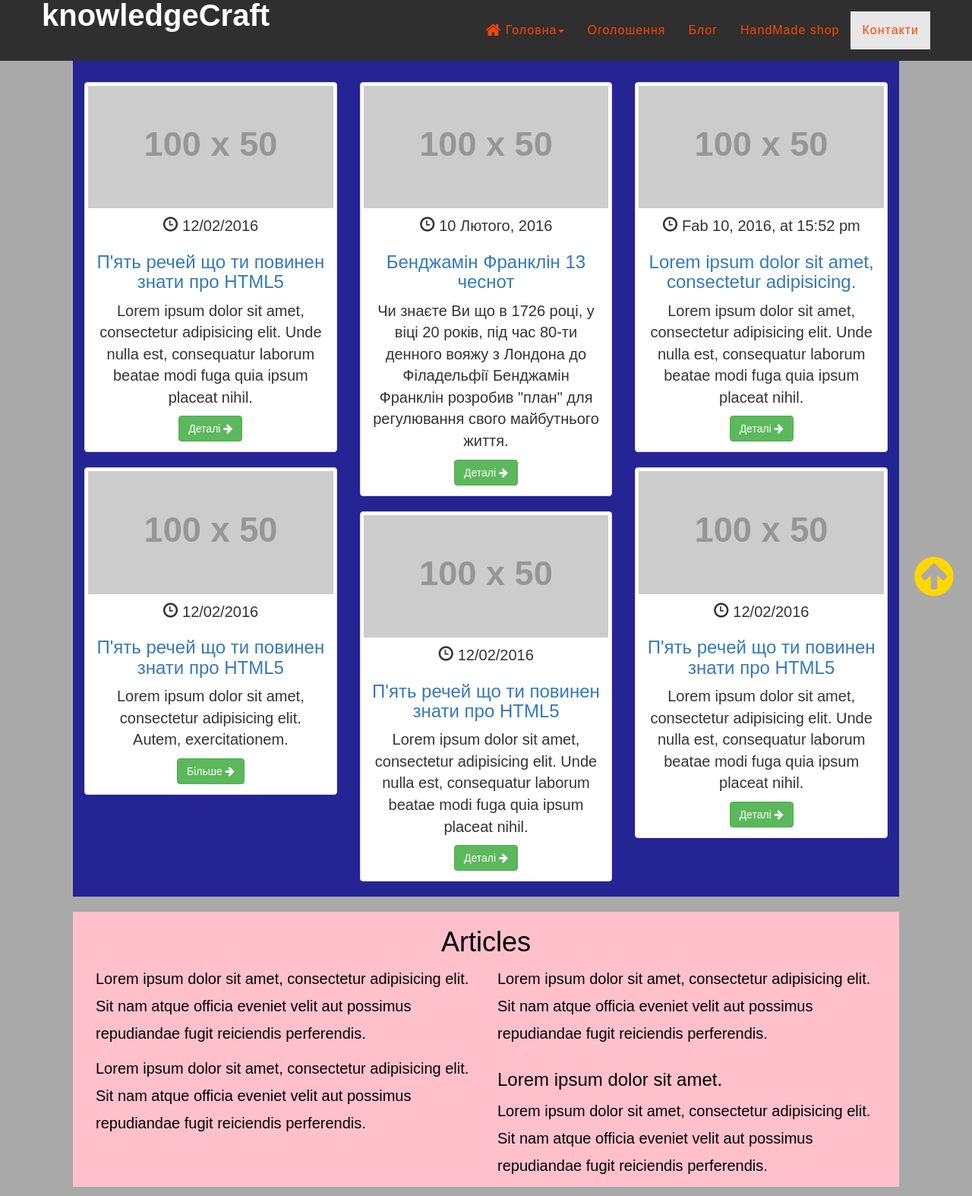
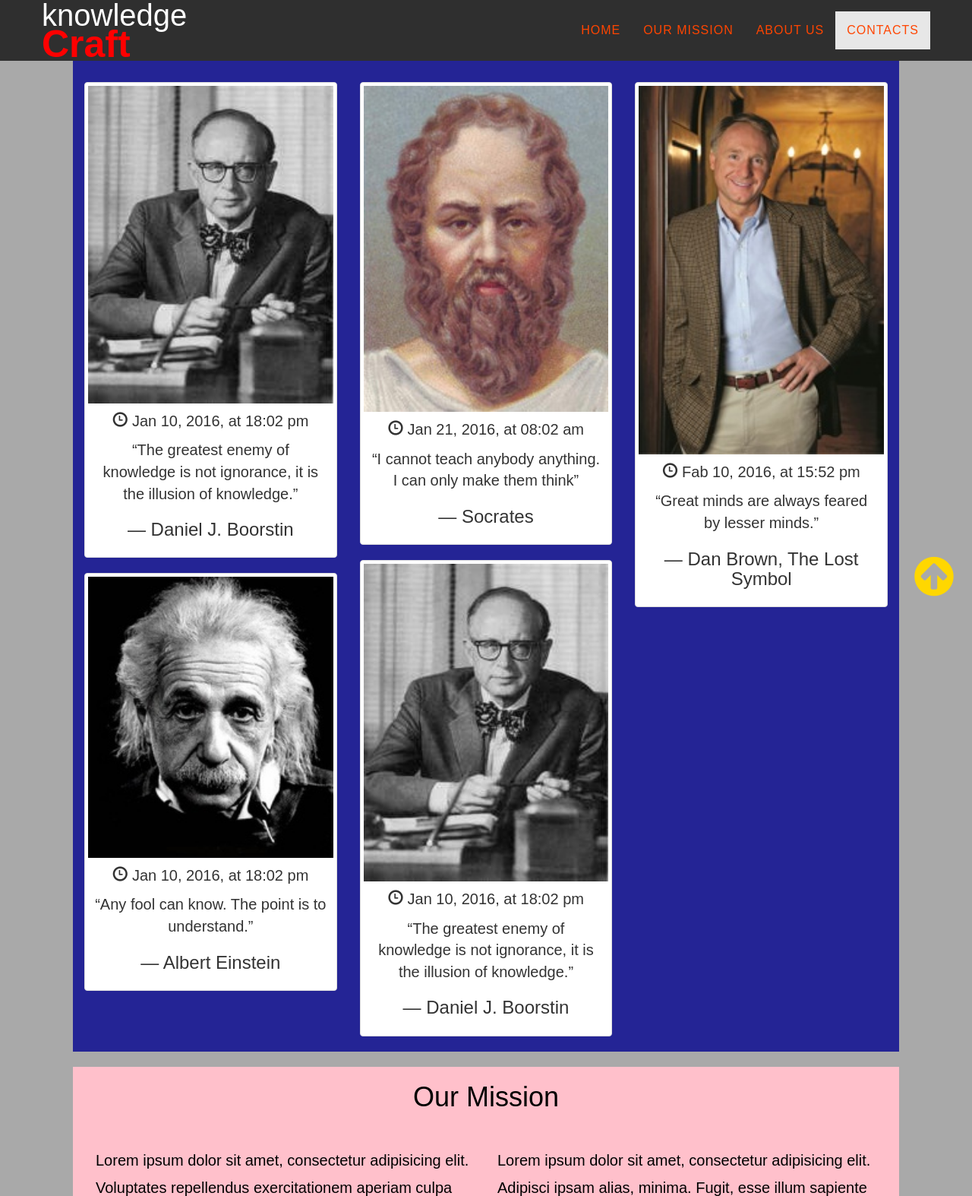
Before and after one commit to knowledgeCraft/knowledgeCraft.github.io, a plain HTML site: page index.html in a window 1280 px wide. Shown: the top 1574 px of the page at 76% size. Drawn offline with nearby package versions, Linux system fonts and the light colour scheme; placeholder pictures from the web are drawn by us.

Commit message:
Change brand

```diff
--- a/index.html
+++ b/index.html
@@ -37,40 +37,16 @@
       <button type="button" class="navbar-toggle" data-toggle="collapse" data-target="#myNavbar">
         <span class="icon-bar"></span>
         <span class="icon-bar"></span>
-        <span class="icon-bar"></span>             </button>
-      <a class="navbar-brand" id="logo" href="#"><b>knowledgeCraft</b><p id="motto"></p></a>
+        <span class="icon-bar"></span>
+      </button>
+      <a class="navbar-brand" id="logo" href="#">knowledge<p id="motto"><b>Craft</b></p></a>
     </div>
     <div class="collapse navbar-collapse" id="myNavbar">
       <ul class="nav navbar-nav navbar-right">
-        <li class="dropdown">
-          <a href="#home"><i class="fa fa-home fa-lg" aria-hidden="true"></i> Головна<span class="caret"></span>
-        </a>
-          <ul class="dropdown-menu" style="width:10px">
-            <li><a href="html-intro.html">Спорт</a></li>
-            <li><a href="css-intro.html">Культура</a></li>
-            <li><a href="js-intro.html">Мистецтво</a></li>
-            <li class="divider"></li>
-            <li><a href="sql-intro.html">SQL</a></li>
-            <li><a href="bootstrap-intro.html">Bootstrap</a></li>
-            <li><a href="jquery-intro.html">jQuery</a></li>
-          </ul>
-        </li>
-        <li class="dropdown">
-          <a href="#advertisement">Оголошення <span class="catret"></span>
-          </a>
-             <ul class="dropdown-menu" style="width:10px">
-            <li><a href="html-intro.html">Спорт</a></li>
-            <li><a href="css-intro.html">Культура</a></li>
-            <li><a href="js-intro.html">Мистецтво</a></li>
-            <li class="divider"></li>
-            <li><a href="sql-intro.html">SQL</a></li>
-            <li><a href="bootstrap-intro.html">Bootstrap</a></li>
-            <li><a href="jquery-intro.html">jQuery</a></li>
-          </ul>
-          </li>
-        <li><a href="#blog">Блог</a></li>
-        <li><a href="#shop">HandMade shop</a></li>
-        <li><a href="#contact">Контакти</a></li>
+        <li><a href="#home">HOME</a></li>
+        <li><a href="#mission">OUR MISSION</a></li>
+        <li><a href="#about">ABOUT US</a></li>
+        <li><a href="#contact">CONTACTS</a></li>
       </ul>
     </div>
   </div>
@@ -82,95 +58,61 @@
   <div class="row masonry" data-columns>
         <div class="item">
           <div class="thumbnail">
-              <img src="http://placehold.it/100x50" class="img-responsive" alt="Image" width="400" height="300">
+              <img src="images/daniel-boorstin.jpg" class="img-responsive" alt="Image" width="400" height="300">
             <div class="caption">
-              <p><span class="glyphicon glyphicon-time"></span> 12/02/2016</p>
-              <h3> <a href="pyat-rechej-pro-html-5.html">П'ять речей що ти повинен знати про HTML5</a></h3>
-              <p>Lorem ipsum dolor sit amet, consectetur adipisicing elit. Unde nulla est, consequatur laborum beatae modi fuga quia ipsum placeat nihil.</p>
-              <a href="pyat-rechej-pro-html-5.html" class="btn btn-success">Деталі <i class="fa fa-arrow-right"></i></a>
+              <p><span class="glyphicon glyphicon-time"></span> Jan 10, 2016, at 18:02 pm</p>
+              <p>“The greatest enemy of knowledge is not ignorance, it is the illusion of knowledge.”</p>
+              <h3>― Daniel J. Boorstin</h3>
             </div>
           </div>
         </div>
         <div class="item">
           <div class="thumbnail">
-              <img src="http://placehold.it/100x50" class="img-responsive" alt="Image" width="400" height="300">
+              <img src="images/socrates.jpg" class="img-responsive" alt="Image" width="400" height="300">
             <div class="caption">
-              <p><span class="glyphicon glyphicon-time"></span> 10 Лютого, 2016</p>
-              <h3> <a href="benjamin-franklin-13-virtues.html">Бенджамін Франклін 13 чеснот</a></h3>
-              <p>Чи знаєте Ви що в 1726 році, у віці 20 років, під час 80-ти денного вояжу з Лондона до Філадельфії Бенджамін Франклін розробив "план" для регулювання свого майбутнього життя.</p>
-              <a href="benjamin-franklin-13-virtues.html" class="btn btn-success">Деталі <i class="fa fa-arrow-right"></i></a>
+              <p><span class="glyphicon glyphicon-time"></span> Jan 21, 2016, at 08:02 am</p>
+              <p>“I cannot teach anybody anything. I can only make them think”</p>
+              <h3>― Socrates</h3>
             </div>
           </div>
         </div>
         <div class="item">
           <div class="thumbnail">
-              <img src="http://placehold.it/100x50" class="img-responsive" alt="Image" width="400" height="300">
+              <img src="images/dan-brown.jpg" class="img-responsive" alt="Image" width="400" height="300">
             <div class="caption">
               <p><span class="glyphicon glyphicon-time"></span> Fab 10, 2016, at 15:52 pm</p>
-              <h3> <a href="#">Lorem ipsum dolor sit amet, consectetur adipisicing.</a></h3>
-              <p>Lorem ipsum dolor sit amet, consectetur adipisicing elit. Unde nulla est, consequatur laborum beatae modi fuga quia ipsum placeat nihil.</p>
-              <a href="#" class="btn btn-success">Деталі <i class="fa fa-arrow-right"></i></a>
+              <p>“Great minds are always feared by lesser minds.”</p>
+              <h3>― Dan Brown, The Lost Symbol</h3>
             </div>
           </div>
         </div>
         <div class="item">
           <div class="thumbnail">
-              <img src="http://placehold.it/100x50" class="img-responsive" alt="Image" width="400" height="300">
+              <img src="images/albert-einstein.jpg" class="img-responsive" alt="Image" width="400" height="300">
             <div class="caption">
-              <p><span class="glyphicon glyphicon-time"></span> 12/02/2016</p>
-              <h3> <a href="pyat-rechej-pro-html-5.html">П'ять речей що ти повинен знати про HTML5</a></h3>
-              <p>Lorem ipsum dolor sit amet, consectetur adipisicing elit. Autem, exercitationem.</p>
-              <a href="pyat-rechej-pro-html-5.html" class="btn btn-success">Більше <i class="fa fa-arrow-right"></i></a>
+              <p><span class="glyphicon glyphicon-time"></span> Jan 10, 2016, at 18:02 pm</p>
+              <p>“Any fool can know. The point is to understand.”</p>
+              <h3>― Albert Einstein</h3>
             </div>
           </div>
         </div>
         <div class="item">
           <div class="thumbnail">
-              <img src="http://placehold.it/100x50" class="img-responsive" alt="Image" width="400" height="300">
+              <img src="images/daniel-boorstin.jpg" class="img-responsive" alt="Image" width="400" height="300">
             <div class="caption">
-              <p><span class="glyphicon glyphicon-time"></span> 12/02/2016</p>
-              <h3> <a href="pyat-rechej-pro-html-5.html">П'ять речей що ти повинен знати про HTML5</a></h3>
-              <p>Lorem ipsum dolor sit amet, consectetur adipisicing elit. Unde nulla est, consequatur laborum beatae modi fuga quia ipsum placeat nihil.</p>
-              <a href="pyat-rechej-pro-html-5.html" class="btn btn-success">Деталі <i class="fa fa-arrow-right"></i></a>
-            </div>
-          </div>
-        </div>
-        <div class="item">
-          <div class="thumbnail">
-              <img src="http://placehold.it/100x50" class="img-responsive" alt="Image" width="400" height="300">
-            <div class="caption">
-              <p><span class="glyphicon glyphicon-time"></span> 12/02/2016</p>
-              <h3> <a href="pyat-rechej-pro-html-5.html">П'ять речей що ти повинен знати про HTML5</a></h3>
-              <p>Lorem ipsum dolor sit amet, consectetur adipisicing elit. Unde nulla est, consequatur laborum beatae modi fuga quia ipsum placeat nihil.</p>
-              <a href="pyat-rechej-pro-html-5.html" class="btn btn-success">Деталі <i class="fa fa-arrow-right"></i></a>
+              <p><span class="glyphicon glyphicon-time"></span> Jan 10, 2016, at 18:02 pm</p>
+              <p>“The greatest enemy of knowledge is not ignorance, it is the illusion of knowledge.”</p>
+              <h3>― Daniel J. Boorstin</h3>
             </div>
           </div>
         </div>
   </div>
 </div>
 
-<!-- Second Container (Advertisement) -->
-<div class="container bg-2 page-scroll" id="advertisement">
-  <h1 class="text-center">Articles</h1>
-    <div class="col-md-6 up-bg-1 article-margin">
-        <p>Lorem ipsum dolor sit amet, consectetur adipisicing elit. Sit nam atque officia eveniet velit aut possimus repudiandae fugit reiciendis perferendis.</p>
-    </div>
-    <div class="col-md-6 up-bg-2 article-margin">
-        <p>Lorem ipsum dolor sit amet, consectetur adipisicing elit. Sit nam atque officia eveniet velit aut possimus repudiandae fugit reiciendis perferendis.</p>
-    </div>
-    <div class="col-md-6 up-bg-3 article-margin">
-        <p>Lorem ipsum dolor sit amet, consectetur adipisicing elit. Sit nam atque officia eveniet velit aut possimus repudiandae fugit reiciendis perferendis.</p>
-    </div>
-    <div class="col-md-6 up-bg-4 article-margin">
-        <h3>Lorem ipsum dolor sit amet.</h3>
-        <p>Lorem ipsum dolor sit amet, consectetur adipisicing elit. Sit nam atque officia eveniet velit aut possimus repudiandae fugit reiciendis perferendis.</p>
-    </div>
-</div>
-
-
-<!-- Third Container (Blog) -->
-<div class="container bg-3 page-scroll" id="blog">
-  <h1 class="text-center">Blog</h1>
+<!-- Second Container (Our Mission) -->
+<div class="container bg-2 page-scroll" id="mission">
+  <h1 class="text-center">Our Mission</h1>
+  <br>
   <div>
     <div class="col-sm-6">
       <p>Lorem ipsum dolor sit amet, consectetur adipisicing elit. Voluptates repellendus exercitationem aperiam culpa commodi sed cum distinctio officiis necessitatibus? Nesciunt distinctio, blanditiis facere pariatur, quo perferendis quasi neque obcaecati unde eius in earum, ipsum aut minus optio quod? Placeat, sit ipsum! Alias, odit, fugiat. Nesciunt vitae unde repellat temporibus deserunt.</p>
@@ -183,9 +125,10 @@
   </div>
 </div>
 
-<!-- Forth Container (HandMade Shop) -->
-<div class="container bg-4 text-center page-scrill" id="shop">
-  <h1>HandMade Shop</h1>
+<!-- Third Container (About Us) -->
+<div class="container bg-3 text-center page-scrill" id="about">
+  <h1>Who We Are</h1>
+  <br>
   <div>
     <div class="row">
       <div class="col-sm-4">
@@ -205,9 +148,9 @@
   </div>
 </div>
 
-<!-- Fifth Container (Contacts) -->
+<!-- Fourth Container (Contact) -->
 <div class="container bg-5 text-center page-scrill" id="contact">
-  <h1>Contacts</h1>
+  <h1>Contact Us</h1>
   <p>Lorem ipsum dolor sit amet, consectetur adipisicing elit. Ex eos placeat, error itaque quod, beatae vel illum quaerat veniam aliquid!</p>
   <p>Repellat laudantium, quis, accusamus ex incidunt, iste quos eveniet, harum delectus eligendi culpa! Quae expedita, voluptates, similique aliquam inventore ratione?</p>
 </div>
```
